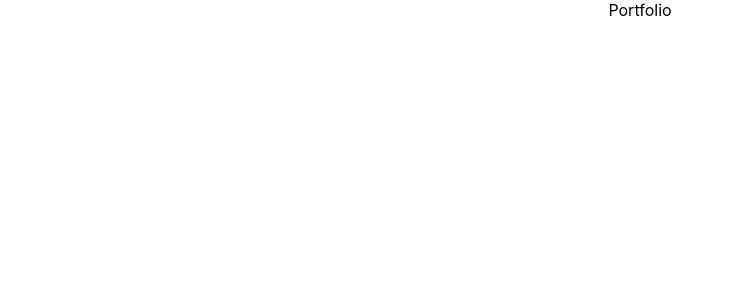
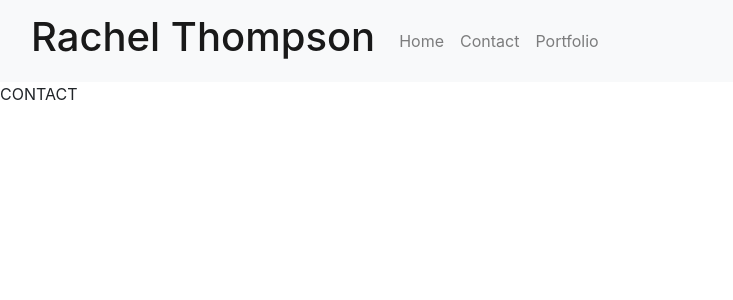
Before and after one commit to thompson-1657/react_portfolio, a React (Create React App) app: page /contact in a window 1280 px wide. Shown: the top 300 px of the page, without its empty margins (0-733 px from the left). Built offline with nearby package versions, Linux system fonts and the light colour scheme.

Commit message:
working nav bar

```diff
--- a/package.json
+++ b/package.json
@@ -8,6 +8,7 @@
     "@testing-library/user-event": "^12.8.3",
     "react": "^17.0.2",
     "react-dom": "^17.0.2",
+    "react-router-dom": "^5.2.0",
     "react-scripts": "4.0.3",
     "web-vitals": "^1.1.1"
   },
--- a/public/index.html
+++ b/public/index.html
@@ -24,8 +24,16 @@
       work correctly both with client-side routing and a non-root public URL.
       Learn how to configure a non-root public URL by running `npm run build`.
     -->
-    <title>React App</title>
+    <link rel="stylesheet" href="https://cdn.jsdelivr.net/npm/bootstrap@4.5.3/dist/css/bootstrap.min.css"
+    integrity="sha384-TX8t27EcRE3e/ihU7zmQxVncDAy5uIKz4rEkgIXeMed4M0jlfIDPvg6uqKI2xXr2" crossorigin="anonymous">
+    <title>React Portfolio</title>
   </head>
+  <script src="https://code.jquery.com/jquery-3.5.1.slim.min.js"
+  integrity="sha384-DfXdz2htPH0lsSSs5nCTpuj/zy4C+OGpamoFVy38MVBnE+IbbVYUew+OrCXaRkfj"
+  crossorigin="anonymous"></script>
+  <script src="https://cdn.jsdelivr.net/npm/bootstrap@4.5.3/dist/js/bootstrap.bundle.min.js"
+    integrity="sha384-ho+j7jyWK8fNQe+A12Hb8AhRq26LrZ/JpcUGGOn+Y7RsweNrtN/tE3MoK7ZeZDyx"
+    crossorigin="anonymous"></script>
   <body>
     <noscript>You need to enable JavaScript to run this app.</noscript>
     <div id="root"></div>
--- a/src/App.js
+++ b/src/App.js
@@ -1,10 +1,29 @@
-import './App.css';
+import {
+  BrowserRouter as Router,
+  Switch,
+  Route,
+} from "react-router-dom";
+import Nav from "./components/nav"
+import Home from "./pages/home"
+import Portfolio from "./pages/portfolio"
+import Contact from "./pages/contact"
 
 function App() {
   return (
-    <div className="App">
-      Portfolio
-    </div>
+    <Router>
+    <Nav />
+    <Switch>
+      <Route path="/contact">
+        <Contact />
+      </Route>
+      <Route path="/portfolio">
+        <Portfolio />
+      </Route>
+      <Route path="/">
+        <Home />
+      </Route>
+    </Switch>
+  </Router>
   );
 }
 
--- /dev/null
+++ b/src/components/nav.js
@@ -0,0 +1,33 @@
+import React from 'react'
+import { Link } from 'react-router-dom'
+
+
+    const Nav = () => (
+        <nav className="navbar navbar-expand-lg navbar-light bg-light">
+            <div className="container-fluid">
+            <Link to="/" className="navbar-brand" href="#">
+                <h1> Rachel Thompson</h1>
+            </Link>
+        <button className="navbar-toggler" type="button" data-toggle="collapse"     data-target="#navbarSupportedContent">
+        <span className="navbar-toggler-icon"></span>
+        </button>
+
+        <div className="collapse navbar-collapse" id="navbarSupportedContent">
+         <ul className="navbar-nav me-auto mb-2 mb-lg-0">
+            <li className="nav-item">
+                 <Link to="/" className="nav-link" aria-current="page" href="#">Home</Link>
+            </li>
+             <li className="nav-item">
+                <Link to="/contact" className="nav-link" aria-current="page" href="#">Contact</Link>
+             </li>
+            <li className="nav-item">
+                <Link to="/portfolio" className="nav-link" aria-current="page" href="#">Portfolio</Link>
+            </li>
+
+         </ul>
+        </div>
+        </div>
+  </nav>
+  )
+
+  export default Nav
--- /dev/null
+++ b/src/pages/contact.js
@@ -0,0 +1,7 @@
+import React from 'react'
+
+const Contact = () => (
+  <div>CONTACT</div>
+)
+
+export default Contact
--- /dev/null
+++ b/src/pages/home.js
@@ -0,0 +1,7 @@
+import React from 'react'
+
+const Home = () => (
+  <div>HOME</div>
+)
+
+export default Home
--- /dev/null
+++ b/src/pages/portfolio.js
@@ -0,0 +1,7 @@
+import React from 'react'
+
+const Portfolio = () => (
+  <div>Portfolio</div>
+)
+
+export default Portfolio
```
Also changed, not shown: 1 other file (tests, documents, lock files or other folders).
